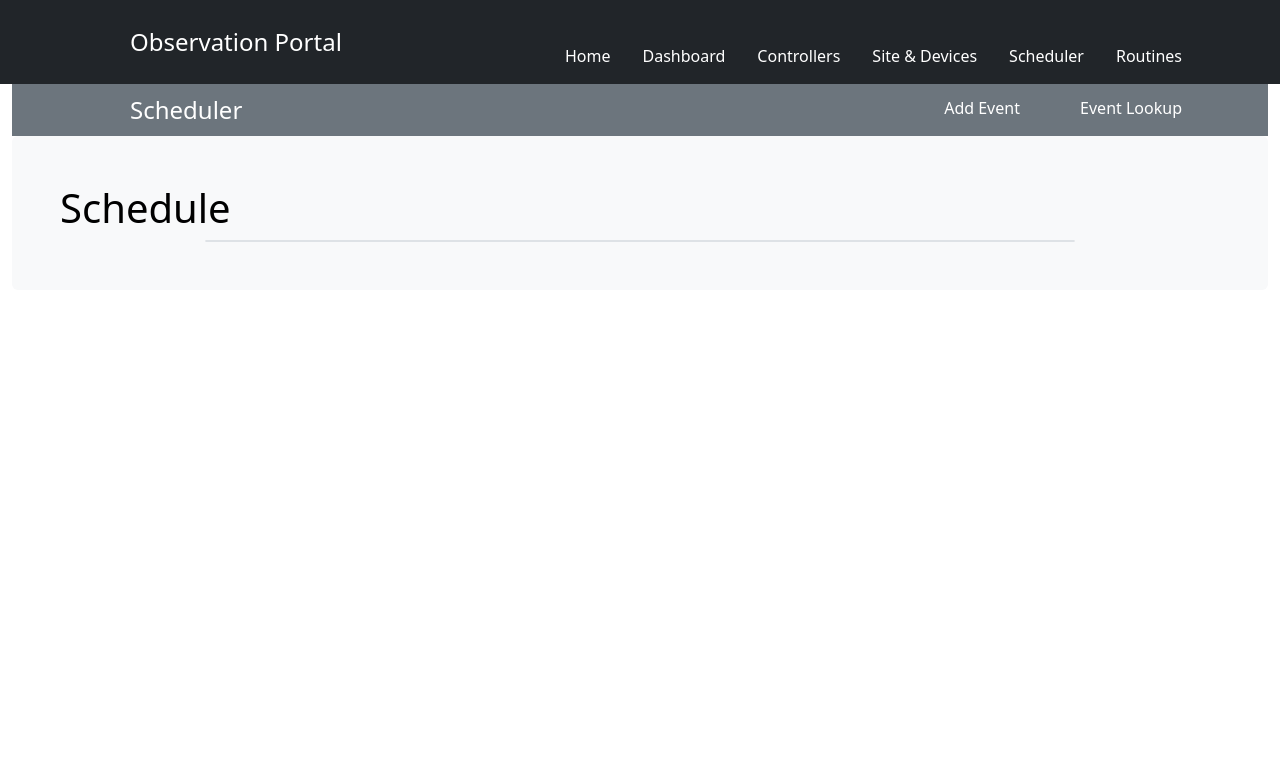
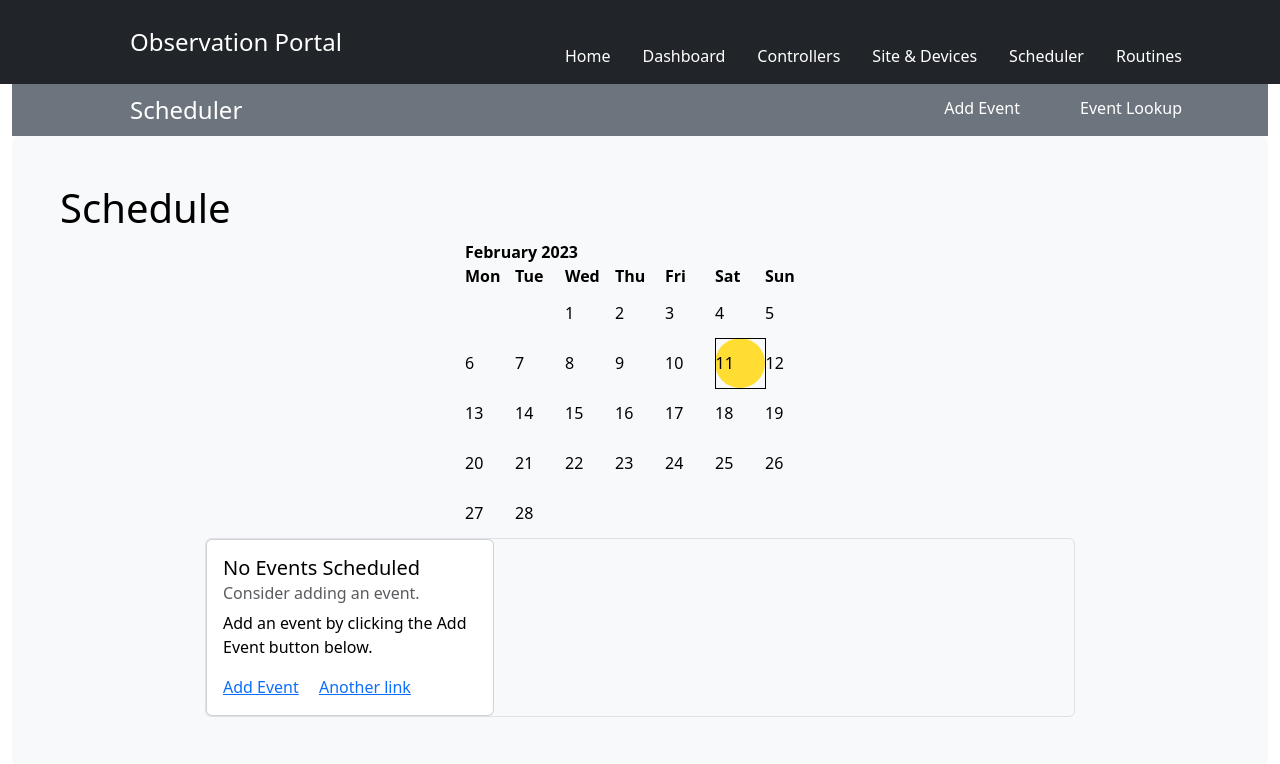
Before and after one commit to moemyself3/ObsPortal, a Django app: page /scheduler/ in a window 1280 px wide. Shown: the top 764 px of the page. Run offline with Django 4.2, Linux system fonts and the light colour scheme; parts of the project's set-up code (start-up, migrations or seed data) failed here and were passed over; some libraries are stand-ins or nearby versions.

Commit message:
Add event cards and calendar

```diff
--- a/obsportal/scheduler/templates/scheduler/schedule.html
+++ b/obsportal/scheduler/templates/scheduler/schedule.html
@@ -10,8 +10,34 @@
     <center>{{ calendar|safe }}</center>
 
     <div class="mx-auto border rounded" style="width:75%">
+        {% if event_list %}
+        {% for event in event_list.all %}
+        <div class="card" style="width: 18rem;">
+          <div class="card-body">
+              <h5 class="card-title">{{ event.name }}</h5>
+              <h6 class="card-subtitle mb-2 text-muted">{{ event.startdate }} at {{ event.starttime }}</h6>
+            <p class="card-text">
+            {{ event.description }}
+            </p>
+            <a href="#" class="card-link">Edit Event</a>
+            <a href="#" class="card-link">Event details</a>
+          </div>
+        </div>
+        {% endfor %}
+        {% else %}
 
-
+        <div class="card" style="width: 18rem;">
+            <div class="card-body">
+            <h5 class="card-title">No Events Scheduled</h5>
+            <h6 class="card-subtitle mb-2 text-muted">Consider adding an event.</h6>
+            <p class="card-text">
+                Add an event by clicking the Add Event button below.
+            </p>
+            <a href="#" class="card-link">Add Event</a>
+            <a href="#" class="card-link">Another link</a>
+          </div>
+        </div>
+        {% endif %}
     </div>
 </div>
 {% endblock %}
--- a/obsportal/scheduler/views.py
+++ b/obsportal/scheduler/views.py
@@ -18,15 +18,19 @@ class EventListView(ListView):
     template_name = 'scheduler/schedule.html'
     context_object_name = 'schedule_list'
 
-def CalendarView(request):
-    #get current datetime
-    now = datetime.now()
-    year = now.year
-    month = now.month
+    def get(self, request, *args, **kwargs):
+        #get current datetime
+        now = datetime.now()
+        year = now.year
+        month = now.month
+        day = now.day
 
-    calendar = HTMLCalendar().formatmonth(year, month)
-    calendar = calendar.replace('<td ', '<td  width="50" height="50"')
-    return render(request, 'scheduler/schedule.html', {'calendar': calendar})
+        calendar = HTMLCalendar().formatmonth(year, month)
+        calendar = calendar.replace('<td ', '<td  width="50" height="50"')
+        calendar = calendar.replace(
+                '>'+str(day)+'<',
+                'style="background-color:#FFDD33; border:1px solid black; border-radius: 100px;">'+str(day)+'<')
+        return render(request, 'scheduler/schedule.html', {'calendar': calendar})
 
 class EventCreateView(SuccessMessageMixin, CreateView):
     template_name= 'scheduler/addevent.html'
```
